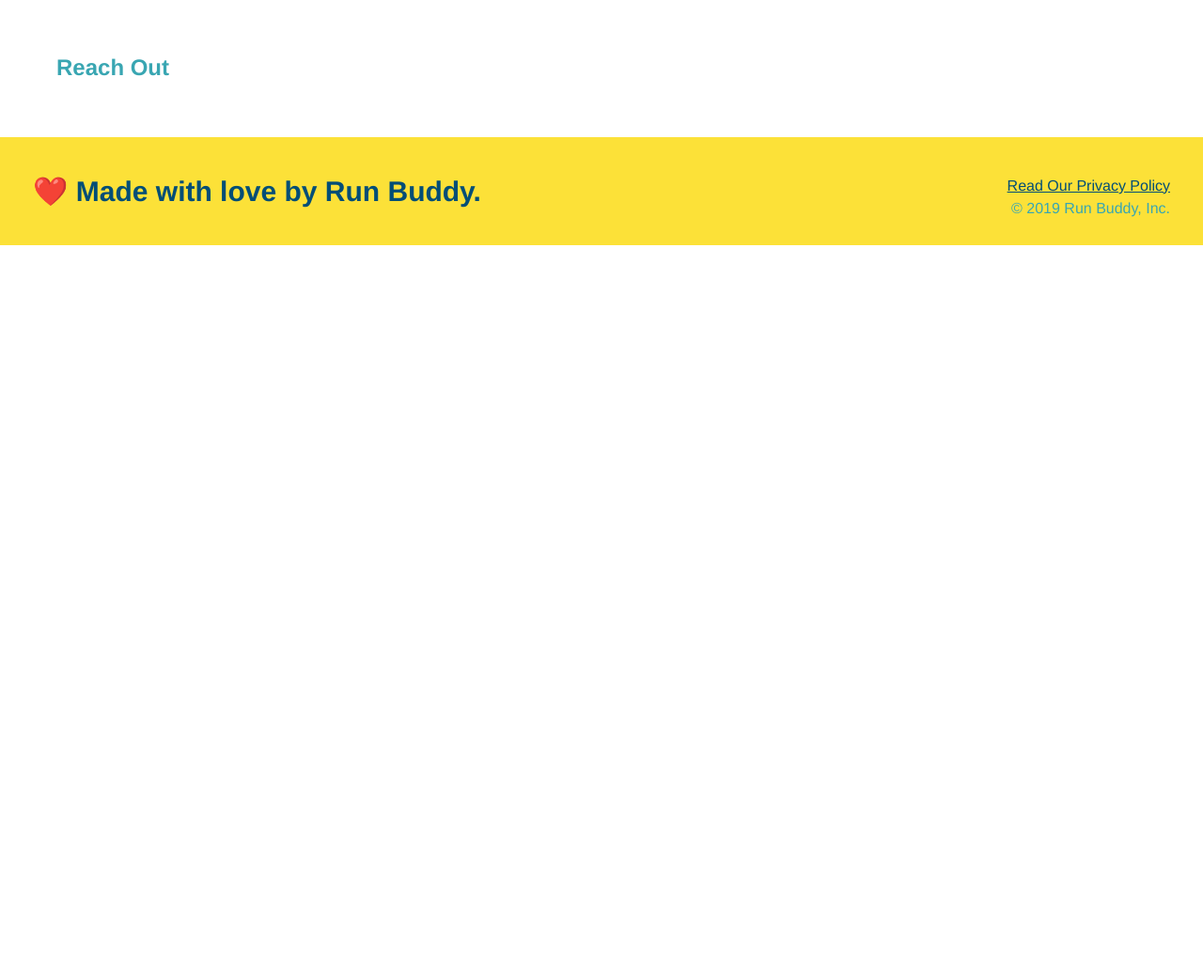
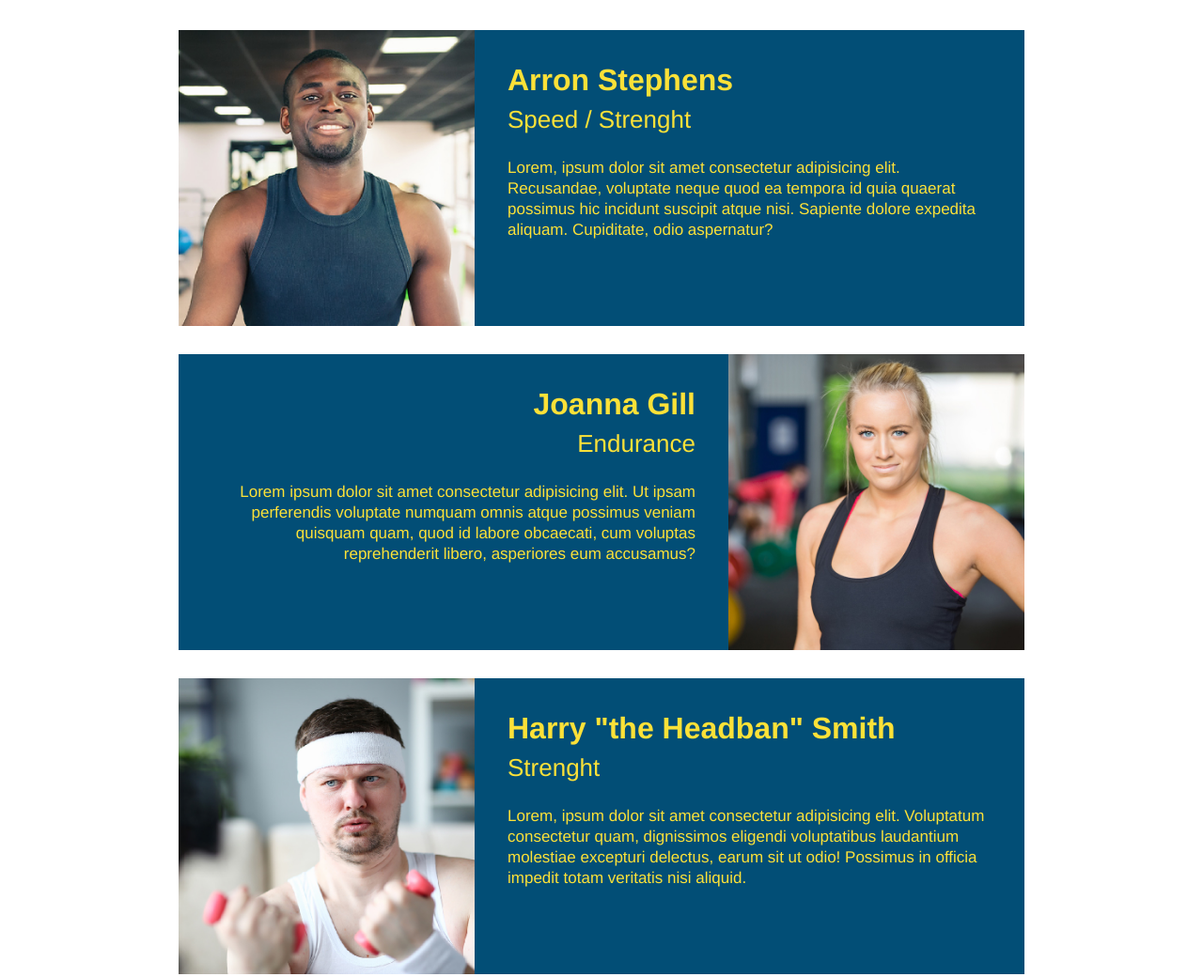
Before and after one commit to PacSmack/run-buddy, a plain HTML site: page index.html in a window 1280 px wide. Shown: the part 2880-3920 px from the top of the page at 94% size. Before the commit the page ends 3141 px from the top, so only its background shows below. Drawn offline with Linux system fonts and the light colour scheme.

Commit message:
meet the trainers section

```diff
--- a/assets/css/style.css
+++ b/assets/css/style.css
@@ -187,3 +187,50 @@ section {
 .steps span {
   font-size: 38px;
 }
+
+.trainers {
+  text-align: center;
+}
+
+.trainer {
+  width: 900px;
+  margin: 0 auto 30px auto;
+  background: #024e76;
+  color: #fce138;
+  overflow: auto;
+}
+
+.trainer img {
+  width: 35%;
+  float: left;
+}
+
+.trainer-bio {
+  padding: 35px;
+  float: left;
+  width: 65%;
+}
+
+.text-left {
+  text-align: left;
+}
+
+.text-right {
+  text-align: right;
+}
+
+.trainer-bio h3 {
+  font-size: 32px;
+  margin-bottom: 8px;
+}
+
+.trainer-bio h4 {
+  font-weight: lighter;
+  font-size: 26px;
+  margin-bottom: 25px;
+}
+
+.trainer-bio p{
+  font-size: 17px;
+  line-height: 1.3;
+}
--- a/index.html
+++ b/index.html
@@ -110,8 +110,49 @@
   </section>
 
   <!-- "meet the trainers" section -->
-  <section>
-    <h2>Meet The Trainers</h2>
+  <section id="your-trainers" class="trainers">
+    <h2 class="section-title primary-border">Meet The Trainers</h2>
+    <article class="trainer">
+      <img src="./assets/images/trainer-1.jpg" alt="Arron Stephens in his workout clothes, ready to pump iron" />
+      <div class="trainer-bio text-left">
+        <h3>Arron Stephens</h3>
+        <h4>Speed / Strenght</h4>
+        <p>
+          Lorem, ipsum dolor sit amet consectetur adipisicing elit. Recusandae, voluptate neque quod ea tempora id quia
+          quaerat possimus hic incidunt suscipit atque nisi. Sapiente dolore expedita aliquam. Cupiditate, odio
+          aspernatur?
+        </p>
+      </div>
+    </article>
+
+    <!-- second trainer bio -->
+    <article class="trainer">
+      <div class="trainer-bio text-right">
+        <h3>Joanna Gill</h3>
+        <h4>Endurance</h4>
+        <p>
+          Lorem ipsum dolor sit amet consectetur adipisicing elit. Ut ipsam perferendis voluptate numquam omnis atque
+          possimus veniam quisquam quam, quod id labore obcaecati, cum voluptas reprehenderit libero, asperiores eum
+          accusamus?
+        </p>
+      </div>
+      <img src="./assets/images/trainer-2.jpg" alt="Joanna Gill cooling off after a workout" />
+    </article>
+
+    <!-- third trainer bio -->
+    <article class="trainer">
+      <img src="./assets/images/trainer-3.jpg"
+        alt="Harry Smith wearing a headband and lifting comically small pink weights" />
+      <div class="trainer-bio text-left">
+        <h3>Harry "the Headban" Smith</h3>
+        <h4>Strenght</h4>
+        <p>
+          Lorem, ipsum dolor sit amet consectetur adipisicing elit. Voluptatum consectetur quam, dignissimos eligendi
+          voluptatibus laudantium molestiae excepturi delectus, earum sit ut odio! Possimus in officia impedit totam
+          veritatis nisi aliquid.
+        </p>
+      </div>
+    </article>
   </section>
 
   <!-- "reach out" section -->
```
Also changed, not shown: assets/images/trainer-1.jpg (added), assets/images/trainer-2.jpg (added), assets/images/trainer-3.jpg (added).
